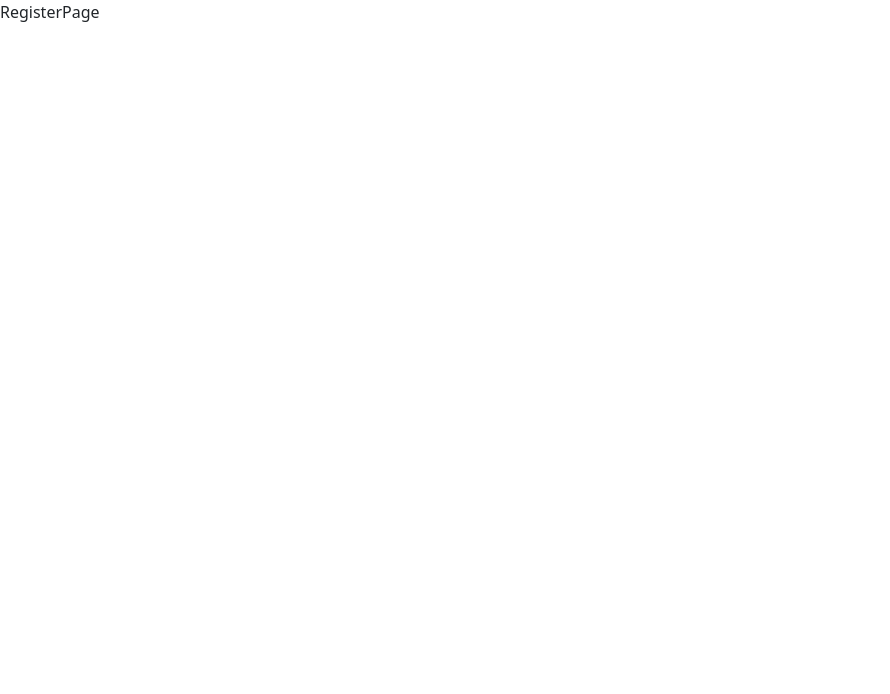
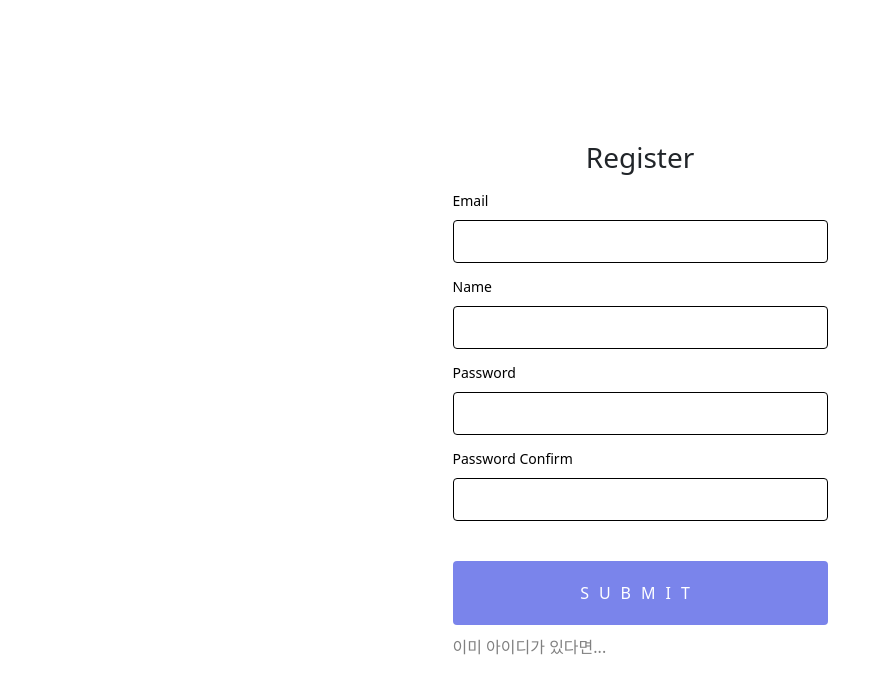
Before and after one commit to daehyeongcho/firebase-chat-app, a React (Create React App) app: page /register in a window 1280 px wide. Shown: the top 694 px of the page, without its empty margins (0-890 px from the left). Built offline with nearby package versions, Linux system fonts and the light colour scheme.

Commit message:
회원가입 페이지 UI 만들기

```diff
--- a/package.json
+++ b/package.json
@@ -11,6 +11,7 @@
     "react": "^17.0.2",
     "react-bootstrap": "^1.6.1",
     "react-dom": "^17.0.2",
+    "react-hook-form": "^7.11.1",
     "react-icons": "^4.2.0",
     "react-redux": "^7.2.4",
     "react-router-dom": "^5.2.0",
--- a/src/components/RegisterPage/RegisterPage.js
+++ b/src/components/RegisterPage/RegisterPage.js
@@ -1,10 +1,60 @@
 import React from "react";
+import { Link } from "react-router-dom";
+import { useForm } from "react-hook-form";
 
 function RegisterPage() {
+  const {
+    register,
+    handleSubmit,
+    watch,
+    formState: { errors },
+  } = useForm();
+  const onSubmit = (data) => console.log(data);
+
   return (
-    <div>
-      RegisterPage
-      <br />
+    <div className="auth-wrapper">
+      <div style={{ textAlign: "center" }}>
+        <h3>Register</h3>
+      </div>
+      {/* "handleSubmit" will validate your inputs before invoking "onSubmit" */}
+      <form onSubmit={handleSubmit(onSubmit)}>
+        {/* register your input into the hook by invoking the "register" function */}
+        <label>Email</label>
+        <input name="email" type="email" {...register("example")} />
+
+        {/* include validation with required or other standard HTML validation rules */}
+        <label>Name</label>
+        <input
+          name="name"
+          {...register("exampleRequired", { required: true })}
+        />
+        {/* errors will return when field validation fails  */}
+        {errors.exampleRequired && <span>This field is required</span>}
+
+        {/* include validation with required or other standard HTML validation rules */}
+        <label>Password</label>
+        <input
+          name="password"
+          type="password"
+          {...register("exampleRequired", { required: true })}
+        />
+        {/* errors will return when field validation fails  */}
+        {errors.exampleRequired && <span>This field is required</span>}
+
+        {/* include validation with required or other standard HTML validation rules */}
+        <label>Password Confirm</label>
+        <input
+          name="passwordConfirm"
+          type="password"
+          {...register("exampleRequired", { required: true })}
+        />
+        {/* errors will return when field validation fails  */}
+        {errors.exampleRequired && <span>This field is required</span>}
+        <input type="submit" />
+        <Link style={{ color: "gray", textDecoration: "none" }} to="login">
+          이미 아이디가 있다면...
+        </Link>
+      </form>
     </div>
   );
 }
--- a/src/index.css
+++ b/src/index.css
@@ -1,13 +1,129 @@
 body {
-  margin: 0;
-  font-family: -apple-system, BlinkMacSystemFont, 'Segoe UI', 'Roboto', 'Oxygen',
-    'Ubuntu', 'Cantarell', 'Fira Sans', 'Droid Sans', 'Helvetica Neue',
+  background: #0e101c;
+  font-family: -apple-system, BlinkMacSystemFont, "Segoe UI", "Roboto", "Oxygen",
+    "Ubuntu", "Cantarell", "Fira Sans", "Droid Sans", "Helvetica Neue",
     sans-serif;
-  -webkit-font-smoothing: antialiased;
-  -moz-osx-font-smoothing: grayscale;
 }
 
-code {
-  font-family: source-code-pro, Menlo, Monaco, Consolas, 'Courier New',
-    monospace;
+.auth-wrapper {
+  display: flex;
+  flex-direction: column;
+  min-height: 100vh;
+  justify-content: center;
 }
+
+.auth-wrapper form {
+  width: 375px;
+  margin: 0 auto;
+}
+
+.auth-wrapper h1 {
+  font-weight: 100;
+  color: white;
+  text-align: center;
+  padding-bottom: 10px;
+  border-bottom: 1px solid rgb(79, 98, 148);
+}
+
+.auth-wrapper .form {
+  background: #0e101c;
+  max-width: 400px;
+  margin: 0 auto;
+}
+
+.auth-wrapper p {
+  color: #bf1650;
+}
+
+.auth-wrapper p::before {
+  display: inline;
+  content: "⚠ ";
+}
+
+.auth-wrapper input {
+  display: block;
+  box-sizing: border-box;
+  width: 100%;
+  border-radius: 4px;
+  border: 1px solid black;
+  padding: 10px 15px;
+  margin-bottom: 10px;
+  font-size: 14px;
+}
+
+.auth-wrapper label {
+  line-height: 2;
+  text-align: left;
+  display: block;
+  margin: 5px 0;
+  color: black;
+  font-size: 14px;
+  font-weight: 200;
+}
+
+.auth-wrapper button[type="submit"],
+.auth-wrapper input[type="submit"] {
+  background: #7a84eb;
+  color: white;
+  text-transform: uppercase;
+  border: none;
+  margin-top: 40px;
+  padding: 20px;
+  font-size: 16px;
+  font-weight: 100;
+  letter-spacing: 10px;
+}
+
+.auth-wrapper button[type="submit"]:hover,
+.auth-wrapper input[type="submit"]:hover {
+  background: #636ee6;
+}
+
+.auth-wrapper button[type="submit"]:active,
+.auth-wrapper input[type="button"]:active,
+.auth-wrapper input[type="submit"]:active {
+  transition: 0.3s all;
+  transform: translateY(3px);
+  border: 1px solid transparent;
+  opacity: 0.8;
+}
+
+.auth-wrapper input:disabled {
+  opacity: 0.4;
+}
+
+.auth-wrapper input[type="button"]:hover {
+  transition: 0.3s all;
+}
+
+.auth-wrapper button[type="submit"],
+.auth-wrapper input[type="button"],
+.auth-wrapper input[type="submit"] {
+  -webkit-appearance: none;
+}
+
+.auth-wrapper button[type="button"] {
+  display: block;
+  appearance: none;
+  background: #333;
+  color: white;
+  border: none;
+  text-transform: uppercase;
+  padding: 10px 20px;
+  border-radius: 4px;
+}
+
+.auth-wrapper hr {
+  margin-top: 30px;
+}
+
+.auth-wrapper button {
+  display: block;
+  appearance: none;
+  margin-top: 40px;
+  border: 1px solid #333;
+  margin-bottom: 20px;
+  text-transform: uppercase;
+  padding: 10px 20px;
+  border-radius: 4px;
+}
```
Also changed, not shown: 1 other file (tests, documents, lock files or other folders).
